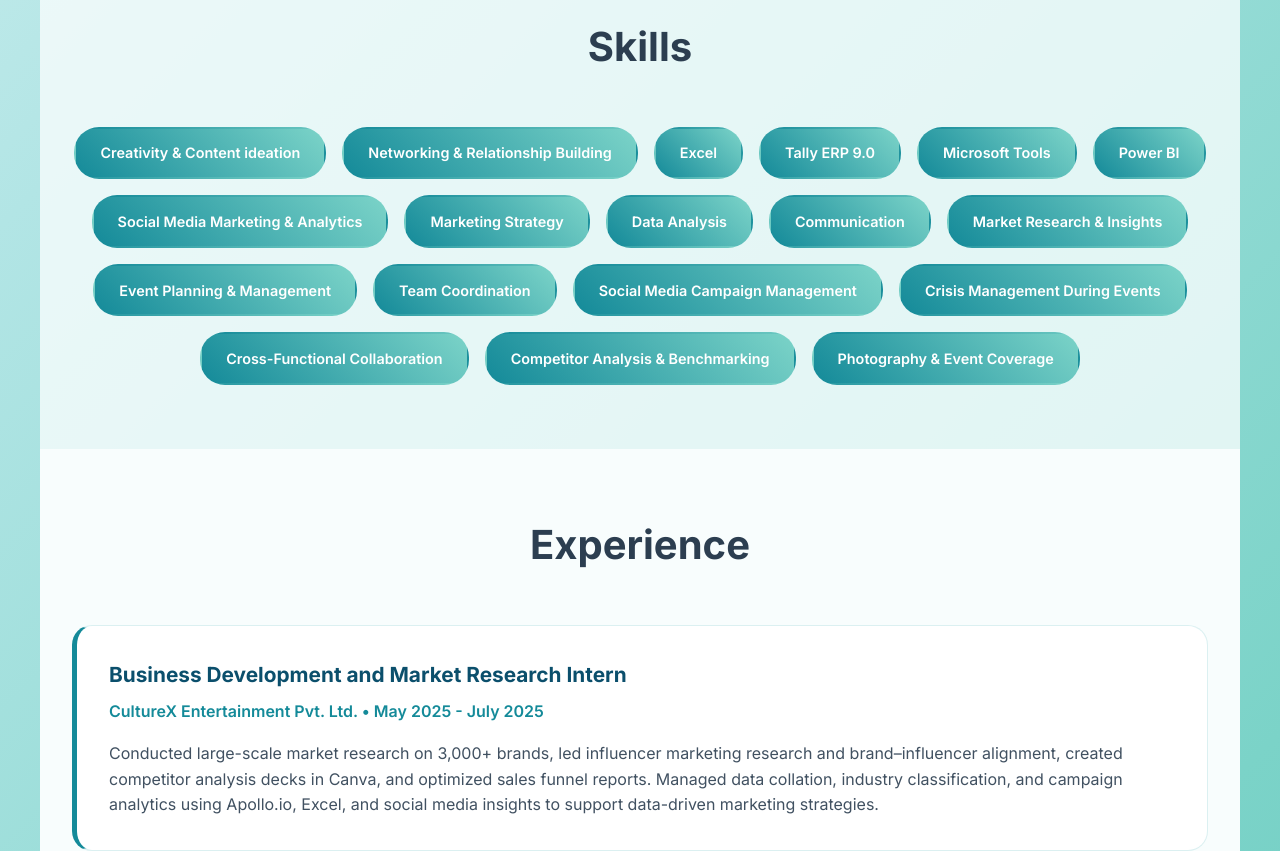
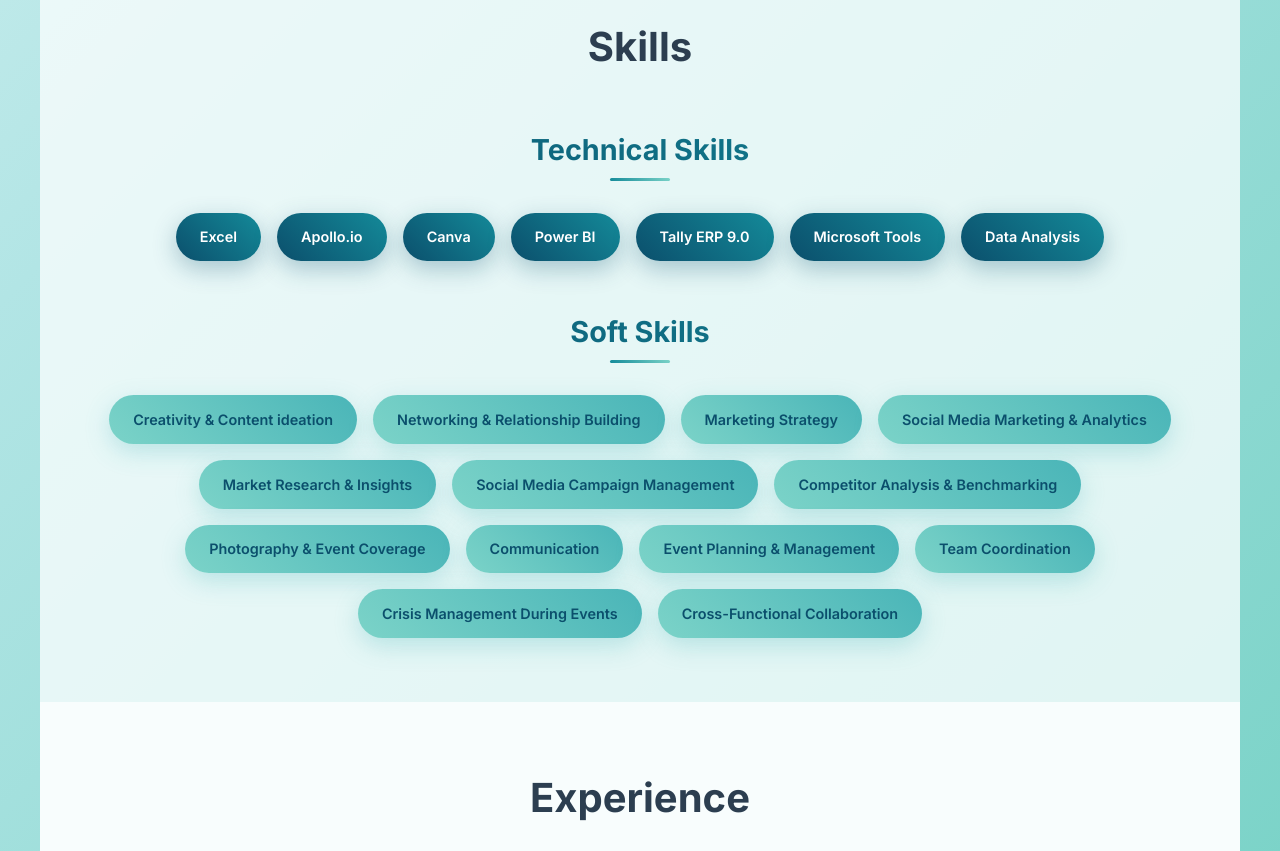
Before and after one commit to imakshug/anshita.portfolio, a React (Vite) app: page / in a window 1280 px wide. Shown: the part 1560-2411 px from the top of the page. Built offline with nearby package versions, Linux system fonts and the light colour scheme.

Commit message:
Configure for GitHub Pages

```diff
--- a/src/App.css
+++ b/src/App.css
@@ -289,6 +289,18 @@ html {
 .loading-content {
   text-align: center;
   z-index: 2;
+  animation: fadeInUp 1s ease-out;
+}
+
+@keyframes fadeInUp {
+  0% {
+    opacity: 0;
+    transform: translateY(30px);
+  }
+  100% {
+    opacity: 1;
+    transform: translateY(0);
+  }
 }
 
 .loading-logo-container {
@@ -299,6 +311,21 @@ html {
   min-height: 280px;
   position: relative;
   z-index: 10;
+  animation: logoEntry 1.2s ease-out 0.3s both;
+}
+
+@keyframes logoEntry {
+  0% {
+    opacity: 0;
+    transform: scale(0.8) rotate(-10deg);
+  }
+  50% {
+    transform: scale(1.05) rotate(2deg);
+  }
+  100% {
+    opacity: 1;
+    transform: scale(1) rotate(0deg);
+  }
 }
 
 .loading-logo {
@@ -306,8 +333,18 @@ html {
   height: 280px;
   object-fit: contain;
   filter: drop-shadow(0 0 50px rgba(178, 229, 229, 0.9));
-  transition: all 0.3s ease;
+  transition: all 0.6s ease;
   background: transparent;
+  animation: logoGlow 2s ease-in-out infinite alternate;
+}
+
+@keyframes logoGlow {
+  0% {
+    filter: drop-shadow(0 0 30px rgba(178, 229, 229, 0.7));
+  }
+  100% {
+    filter: drop-shadow(0 0 60px rgba(178, 229, 229, 1)) drop-shadow(0 0 100px rgba(75, 181, 184, 0.5));
+  }
 }
 
 .loading-logo-fallback {
@@ -322,6 +359,12 @@ html {
   background: linear-gradient(45deg, var(--ocean-deep), var(--ocean-mid));
   border-radius: 50%;
   filter: drop-shadow(0 0 50px rgba(178, 229, 229, 0.9));
+  animation: logoGlow 2s ease-in-out infinite alternate, logoRotate 4s linear infinite;
+}
+
+@keyframes logoRotate {
+  0% { transform: rotate(0deg); }
+  100% { transform: rotate(360deg); }
 }
 
 .loading-logo:hover {
@@ -338,6 +381,18 @@ html {
   text-shadow: 0 2px 15px rgba(0, 0, 0, 0.5);
   z-index: 10;
   position: relative;
+  animation: textSlideIn 1s ease-out 0.6s both;
+}
+
+@keyframes textSlideIn {
+  0% {
+    opacity: 0;
+    transform: translateY(20px);
+  }
+  100% {
+    opacity: 1;
+    transform: translateY(0);
+  }
 }
 
 .loading-progress {
@@ -346,6 +401,46 @@ html {
   border-radius: 2px;
   margin: 0 auto;
   box-shadow: 0 0 20px rgba(178, 229, 229, 0.6);
+  animation: progressSlideIn 1s ease-out 0.9s both, progressPulse 2s ease-in-out 1.9s infinite;
+  width: 200px;
+  position: relative;
+  overflow: hidden;
+}
+
+.loading-progress::before {
+  content: '';
+  position: absolute;
+  top: 0;
+  left: -100%;
+  width: 100%;
+  height: 100%;
+  background: linear-gradient(90deg, transparent, rgba(255, 255, 255, 0.4), transparent);
+  animation: progressShimmer 1.5s ease-in-out infinite;
+}
+
+@keyframes progressSlideIn {
+  0% {
+    opacity: 0;
+    transform: scaleX(0);
+  }
+  100% {
+    opacity: 1;
+    transform: scaleX(1);
+  }
+}
+
+@keyframes progressPulse {
+  0%, 100% {
+    box-shadow: 0 0 20px rgba(178, 229, 229, 0.6);
+  }
+  50% {
+    box-shadow: 0 0 30px rgba(178, 229, 229, 0.9), 0 0 40px rgba(75, 181, 184, 0.6);
+  }
+}
+
+@keyframes progressShimmer {
+  0% { left: -100%; }
+  100% { left: 100%; }
 }
 
 .loading-particles {
@@ -355,6 +450,18 @@ html {
   width: 100%;
   height: 100%;
   pointer-events: none;
+  animation: particlesEntry 1.5s ease-out 1.2s both;
+}
+
+@keyframes particlesEntry {
+  0% {
+    opacity: 0;
+    transform: scale(0.8);
+  }
+  100% {
+    opacity: 1;
+    transform: scale(1);
+  }
 }
 
 .loading-particle {
@@ -364,6 +471,25 @@ html {
   background: var(--seafoam);
   border-radius: 50%;
   box-shadow: 0 0 10px var(--seafoam);
+  animation: particleFloat 3s ease-in-out infinite;
+}
+
+.loading-particle:nth-child(1) { top: 10%; left: 10%; animation-delay: 0s; }
+.loading-particle:nth-child(2) { top: 20%; left: 80%; animation-delay: 0.5s; }
+.loading-particle:nth-child(3) { top: 60%; left: 15%; animation-delay: 1s; }
+.loading-particle:nth-child(4) { top: 80%; left: 70%; animation-delay: 1.5s; }
+.loading-particle:nth-child(5) { top: 40%; left: 85%; animation-delay: 2s; }
+.loading-particle:nth-child(6) { top: 70%; left: 30%; animation-delay: 2.5s; }
+
+@keyframes particleFloat {
+  0%, 100% {
+    transform: translateY(0px) scale(1);
+    opacity: 0.7;
+  }
+  50% {
+    transform: translateY(-20px) scale(1.2);
+    opacity: 1;
+  }
 }
 
 /* Navbar Styles */
@@ -455,15 +581,17 @@ html {
 .theme-toggle {
   background: linear-gradient(45deg, var(--ocean-mid), var(--seafoam));
   border: none;
-  border-radius: 25px;
-  padding: 8px 16px;
+  border-radius: 50%;
+  padding: 10px;
   color: white;
   font-weight: 500;
   cursor: pointer;
   transition: all 0.3s ease;
   display: flex;
   align-items: center;
-  gap: 8px;
+  justify-content: center;
+  width: 44px;
+  height: 44px;
   margin-left: 1rem;
 }
 
@@ -659,6 +787,10 @@ html {
   margin-bottom: 3rem;
 }
 
+.hero-buttons a {
+  text-decoration: none;
+}
+
 .hero-btn {
   padding: 1rem 2.5rem;
   border: none;
@@ -972,6 +1104,42 @@ html {
 }
 
 /* Skills Styles */
+.skills-container {
+  display: flex;
+  flex-direction: column;
+  gap: 3rem;
+}
+
+.skills-section {
+  display: flex;
+  flex-direction: column;
+  gap: 1.5rem;
+}
+
+.skills-category-title {
+  font-size: 1.8rem;
+  font-weight: 700;
+  text-align: center;
+  margin-bottom: 1rem;
+  background: linear-gradient(45deg, var(--ocean-deep), var(--ocean-mid));
+  background-clip: text;
+  -webkit-background-clip: text;
+  -webkit-text-fill-color: transparent;
+  position: relative;
+}
+
+.skills-category-title::after {
+  content: "";
+  position: absolute;
+  bottom: -8px;
+  left: 50%;
+  transform: translateX(-50%);
+  width: 60px;
+  height: 3px;
+  background: linear-gradient(45deg, var(--ocean-mid), var(--seafoam));
+  border-radius: 2px;
+}
+
 .skills-grid {
   display: flex;
   flex-wrap: wrap;
@@ -980,16 +1148,28 @@ html {
 }
 
 .skill-chip {
-  background: linear-gradient(45deg, var(--ocean-mid), var(--seafoam));
+  background: linear-gradient(45deg, var(--ocean-deep), var(--ocean-mid));
   color: white;
   padding: 0.8rem 1.5rem;
-  border-radius: 25px;
+  border-radius: 50px;
   font-weight: 600;
   font-size: 0.9rem;
   transition: all 0.3s ease;
-  border: 2px solid transparent;
+  border: none;
   position: relative;
   overflow: hidden;
+  cursor: pointer;
+  box-shadow: 0 8px 25px rgba(11, 79, 108, 0.3);
+}
+
+.skill-chip.technical {
+  background: linear-gradient(45deg, var(--ocean-deep), var(--ocean-mid));
+}
+
+.skill-chip.soft {
+  background: linear-gradient(45deg, var(--seafoam), var(--ocean-light));
+  color: var(--ocean-deep);
+  box-shadow: 0 8px 25px rgba(75, 181, 184, 0.3);
 }
 
 .skill-chip::before {
@@ -999,8 +1179,12 @@ html {
   left: -100%;
   width: 100%;
   height: 100%;
-  background: linear-gradient(90deg, transparent, rgba(255, 255, 255, 0.3), transparent);
+  background: linear-gradient(90deg, transparent, rgba(255, 255, 255, 0.2), transparent);
   transition: left 0.5s ease;
+}
+
+.skill-chip.soft::before {
+  background: linear-gradient(90deg, transparent, rgba(11, 79, 108, 0.1), transparent);
 }
 
 .skill-chip:hover::before {
@@ -1008,9 +1192,22 @@ html {
 }
 
 .skill-chip:hover {
-  background: linear-gradient(45deg, var(--coral), var(--ocean-light));
+  box-shadow: 0 12px 35px rgba(11, 79, 108, 0.4);
   transform: translateY(-3px) scale(1.05);
-  box-shadow: 0 8px 25px rgba(11, 79, 108, 0.3);
+}
+
+.skill-chip.soft:hover {
+  box-shadow: 0 12px 35px rgba(75, 181, 184, 0.4);
+}
+
+@media (max-width: 768px) {
+  .skills-container {
+    gap: 2rem;
+  }
+
+  .skills-category-title {
+    font-size: 1.5rem;
+  }
 }
 
 /* Experience Styles */
--- a/src/components/Navbar.jsx
+++ b/src/components/Navbar.jsx
@@ -56,13 +56,13 @@ export default function Navbar({ sections, activeId }) {
             onClick={toggleTheme}
             whileHover={{ scale: 1.05 }}
             whileTap={{ scale: 0.95 }}
+            title={darkMode ? 'Switch to Light Mode' : 'Switch to Dark Mode'}
           >
             {darkMode ? (
-              <SunIcon className="w-5 h-5" />
+              <SunIcon className="w-6 h-6" />
             ) : (
-              <MoonIcon className="w-5 h-5" />
+              <MoonIcon className="w-6 h-6" />
             )}
-            {darkMode ? 'Light' : 'Dark'}
           </motion.button>
         </div>
 
--- a/src/components/Skills.jsx
+++ b/src/components/Skills.jsx
@@ -2,38 +2,81 @@ import React from "react";
 import { motion } from "framer-motion";
 
 export default function Skills() {
-  const skills = [
+  const technicalSkills = [
+    "Excel",
+    "Apollo.io",
+    "Canva",
+    "Power BI",
+    "Tally ERP 9.0",
+    "Microsoft Tools",
+    "Data Analysis",
+  ];
+
+  const softSkills = [
     "Creativity & Content ideation",
     "Networking & Relationship Building",
-    "Excel",
-    "Tally ERP 9.0",
-    "Microsoft Tools",
-    "Power BI",
+    "Marketing Strategy",
     "Social Media Marketing & Analytics",
-    "Marketing Strategy",
-    "Data Analysis",
+    "Market Research & Insights",
+    "Social Media Campaign Management",
+    "Competitor Analysis & Benchmarking",
+    "Photography & Event Coverage",
     "Communication",
-    "Market Research & Insights",
     "Event Planning & Management",
     "Team Coordination",
-    "Social Media Campaign Management",
     "Crisis Management During Events",
-    "Cross-Functional Collaboration",
-    "Competitor Analysis & Benchmarking",
-    "Photography & Event Coverage"
+    "Cross-Functional Collaboration"
   ];
 
   return (
+    <div className="skills-container">
+      {/* Technical Skills Section */}
+      <motion.div
+        className="skills-section"
+        initial={{ opacity: 0, y: 30 }}
+        animate={{ opacity: 1, y: 0 }}
+        transition={{ duration: 0.6, delay: 0.1 }}
+      >
+        <h3 className="skills-category-title">Technical Skills</h3>
         <div className="skills-grid">
-      {skills.map((skill) => (
+          {technicalSkills.map((skill, index) => (
             <motion.span
               key={skill}
               whileHover={{ scale: 1.06 }}
-          className="skill-chip"
+              className="skill-chip technical"
+              initial={{ opacity: 0, scale: 0.8 }}
+              animate={{ opacity: 1, scale: 1 }}
+              transition={{ duration: 0.3, delay: index * 0.1 }}
             >
               {skill}
             </motion.span>
           ))}
         </div>
+      </motion.div>
+
+      {/* Soft Skills Section */}
+      <motion.div
+        className="skills-section"
+        initial={{ opacity: 0, y: 30 }}
+        animate={{ opacity: 1, y: 0 }}
+        transition={{ duration: 0.6, delay: 0.3 }}
+      >
+        <h3 className="skills-category-title">Soft Skills</h3>
+        <div className="skills-grid">
+          {softSkills.map((skill, index) => (
+            <motion.span
+              key={skill}
+              whileHover={{ scale: 1.06 }}
+              className="skill-chip soft"
+              initial={{ opacity: 0, scale: 0.8 }}
+              animate={{ opacity: 1, scale: 1 }}
+              transition={{ duration: 0.3, delay: index * 0.1 }}
+            >
+              {skill}
+            </motion.span>
+          ))}
+        </div>
+      </motion.div>
+    </div>
   );
 }
```
Also changed, not shown: package.json (+7 -7 lines). Lines whose indentation alone changed are shown as unchanged.
